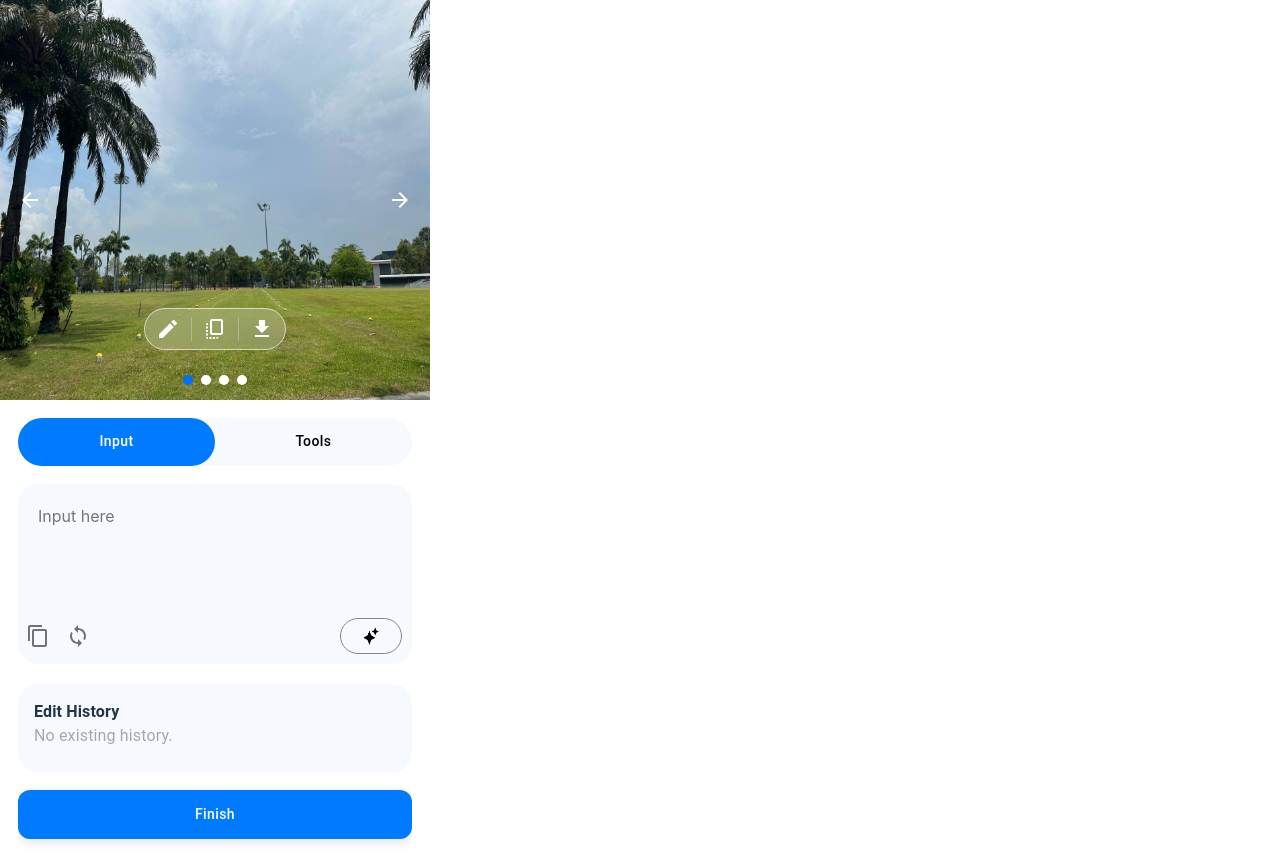
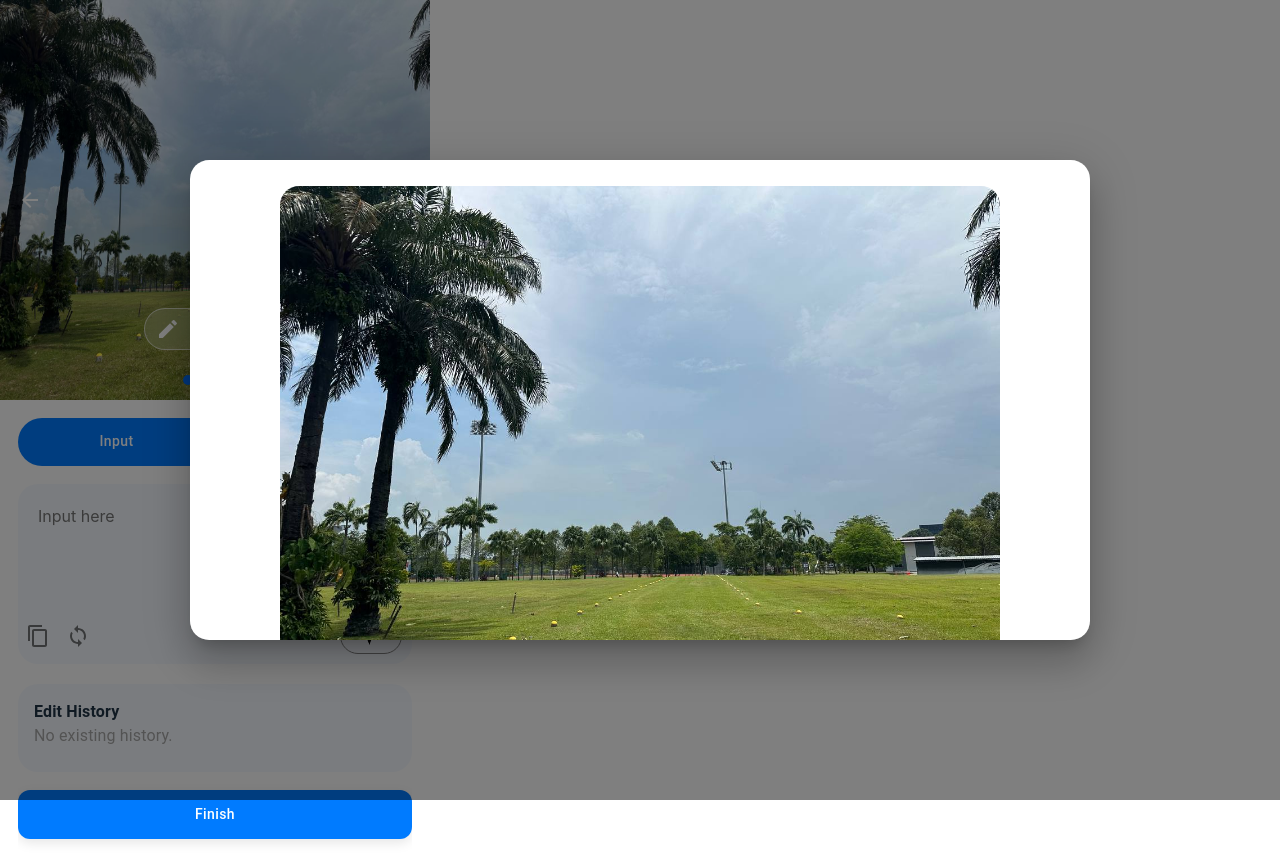
Before and after one commit to weetimo/spatialworld, a React (Vite) app: page / in a window 1280 px wide. Built offline with nearby package versions, Linux system fonts and the light colour scheme.

Commit message:
Implement: critique handling

```diff
--- a/src/features/ImageWorkshop/Critique/critique.tsx
+++ b/src/features/ImageWorkshop/Critique/critique.tsx
@@ -1,37 +1,48 @@
-import React from 'react'
+import React, { memo } from 'react'
 import { Box, Typography } from '@mui/material'
+import { CritiqueProp } from './dialog'
 
-const Critique: React.FC<{ critique?: string }> = ({ critique }) => {
-  const renderCritique = (critiqueText?: string) => {
-    if (!critiqueText) return 'No critique available, please click on the "Tools" tab to start editing.'
+const NO_CRITIQUE_MESSAGE = 'No critique available, please click on the "Tools" tab to start editing.'
 
-    return critiqueText.split('||').map((section, index) => {
-      const [boldText, regularText] = section.split(':')
+const Critique: React.FC<{ critique: CritiqueProp[] }> = memo(({ critique }) => {
+  const renderCritique = (critiqueArr: CritiqueProp[]) => {
+    if (critiqueArr?.length === 0) return NO_CRITIQUE_MESSAGE
 
+    return critiqueArr.map((item, index) => {
       return (
-        <Box key={index} sx={{ mb: '2rem' }}>
-          <Typography variant="body1" sx={{ fontWeight: 'bold' }}>
-            {boldText.trim()}
+        <Box key={index} sx={styles.section}>
+          <Typography variant="body1" sx={styles.boldText}>
+            {item.character}
           </Typography>
-          <Typography variant="body2">{regularText?.trim()}</Typography>
+          <Typography variant="body2">
+            {item.feedback}
+          </Typography>
         </Box>
       )
     })
   }
 
   return (
-    <Box
-      sx={{
-        padding: '0.2rem',
-        display: 'flex',
-        flexDirection: 'column',
-        justifyContent: 'space-between',
-        height: '100%'
-      }}
-    >
+    <Box sx={styles.container}>
       {renderCritique(critique)}
     </Box>
   )
+})
+
+const styles = {
+  container: {
+    padding: '0.6rem',
+    display: 'flex',
+    flexDirection: 'column',
+    justifyContent: 'space-between',
+    height: '100%'
+  },
+  section: {
+    marginBottom: '2rem'
+  },
+  boldText: {
+    fontWeight: 'bold'
+  }
 }
 
 export default Critique
--- a/src/features/ImageWorkshop/Critique/dialog.tsx
+++ b/src/features/ImageWorkshop/Critique/dialog.tsx
@@ -1,27 +1,93 @@
 import React from 'react'
-import { Dialog, DialogTitle, DialogContent, Box } from '@mui/material'
+import { Dialog, DialogActions, DialogContent, Box, Typography, Button } from '@mui/material'
 import Critique from './critique'
 
 interface CritiqueDialogProps {
   open: boolean
   onClose: () => void
-  critique?: string
+  critique: CritiqueProp[]
+  generatedImageUrl: string
 }
 
-const CritiqueDialog: React.FC<CritiqueDialogProps> = ({ open, onClose, critique }) => {
+export interface CritiqueProp {
+  character?: string
+  feedback?: string
+}
+
+const CritiqueDialog: React.FC<CritiqueDialogProps> = ({ open, onClose, critique, generatedImageUrl }) => {
   return (
-    <Dialog open={open} onClose={onClose} maxWidth="md" fullWidth PaperProps={{ sx: { maxHeight: '60vh' } }}>
-      <DialogTitle>
-        <Box sx={{ display: 'flex', justifyContent: 'space-between', alignItems: 'center' }}>
-          Critique
+    <Dialog
+      open={open}
+      onClose={onClose}
+      maxWidth="md"
+      fullWidth
+      PaperProps={{ sx: styles.dialogPaper }}
+    >
+      {generatedImageUrl && (
+        <Box sx={styles.imageContainer}>
+          <Box component="img" src={generatedImageUrl} alt="Generated" sx={styles.image} />
         </Box>
-      </DialogTitle>
+      )}
 
-      <DialogContent dividers>
+      <Box sx={styles.titleContainer}>
+        <Typography variant="h6">Impact</Typography>
+      </Box>
+
+      <DialogContent>
         <Critique critique={critique} />
       </DialogContent>
+
+      <DialogActions>
+        <Button
+          onClick={onClose}
+          variant="contained"
+          sx={styles.acknowledgeButton}
+        >
+          Acknowledged
+        </Button>
+      </DialogActions>
     </Dialog>
   )
 }
 
+const styles = {
+  dialogPaper: {
+    maxHeight: '60vh',
+    borderRadius: '1.2rem'
+  },
+  titleContainer: {
+    display: 'flex',
+    justifyContent: 'space-between',
+    alignItems: 'center',
+    padding: '0 2rem'
+  },
+  imageContainer: {
+    width: '80%',
+    margin: '0.2rem auto',
+    paddingTop: '1.4rem'
+  },
+  image: {
+    width: '100%',
+    height: 'auto',
+    display: 'block',
+    marginBottom: '1rem',
+    borderRadius: '1.2rem'
+  },
+  acknowledgeButton: {
+    width: '90%',
+    backgroundColor: '#007bff',
+    color: 'white',
+    fontWeight: 'bold',
+    borderRadius: '1rem',
+    padding: '0.75rem',
+    margin: 'auto',
+    marginTop: '1rem',
+    marginBottom: '1rem',
+    textTransform: 'none',
+    '&:hover': {
+      backgroundColor: '#0056b3'
+    }
+  }
+}
+
 export default CritiqueDialog
--- a/src/features/ImageWorkshop/index.tsx
+++ b/src/features/ImageWorkshop/index.tsx
@@ -44,7 +44,7 @@ const ImageWorkshop: React.FC = () => {
   const [loading, setLoading] = useState(false); // Loading state
   const [editMode, setEditMode] = useState<boolean>(false);
 
-  const [openCritiqueModal, setOpenCritiqueModal] = useState(false);
+  const [openCritiqueModal, setOpenCritiqueModal] = useState(true);
   const [isGeneratedModalOpen, setIsGeneratedModalOpen] = useState<boolean>(false);
   const [generatedImage, setGeneratedImage] = useState<string | null>(null);
   const [criticText, setCriticText] = useState<string>(
@@ -358,15 +358,16 @@ const ImageWorkshop: React.FC = () => {
         </Dialog>
       </Box>
 
-      {/* Critique Modal (Commented Out) */}
-      {/* <Critique
+      {/* Cleaned Code */}
+      <Critique
         open={openCritiqueModal}
         onClose={handleCloseCritiqueModal}
-        critique='Sample critique text'
-      /> */}
+        generatedImageUrl={garden0} // SAMPLE DATA
+        critique={[ { character: 'Elderly', feedback: 'FEEDBACK'}, { character: 'Children', feedback: 'FEEDBACK' } ]} // SAMPLE DATA
+      />
     </Box>
-  );
-};
+  )
+}
 
 
 export default ImageWorkshop;
```
